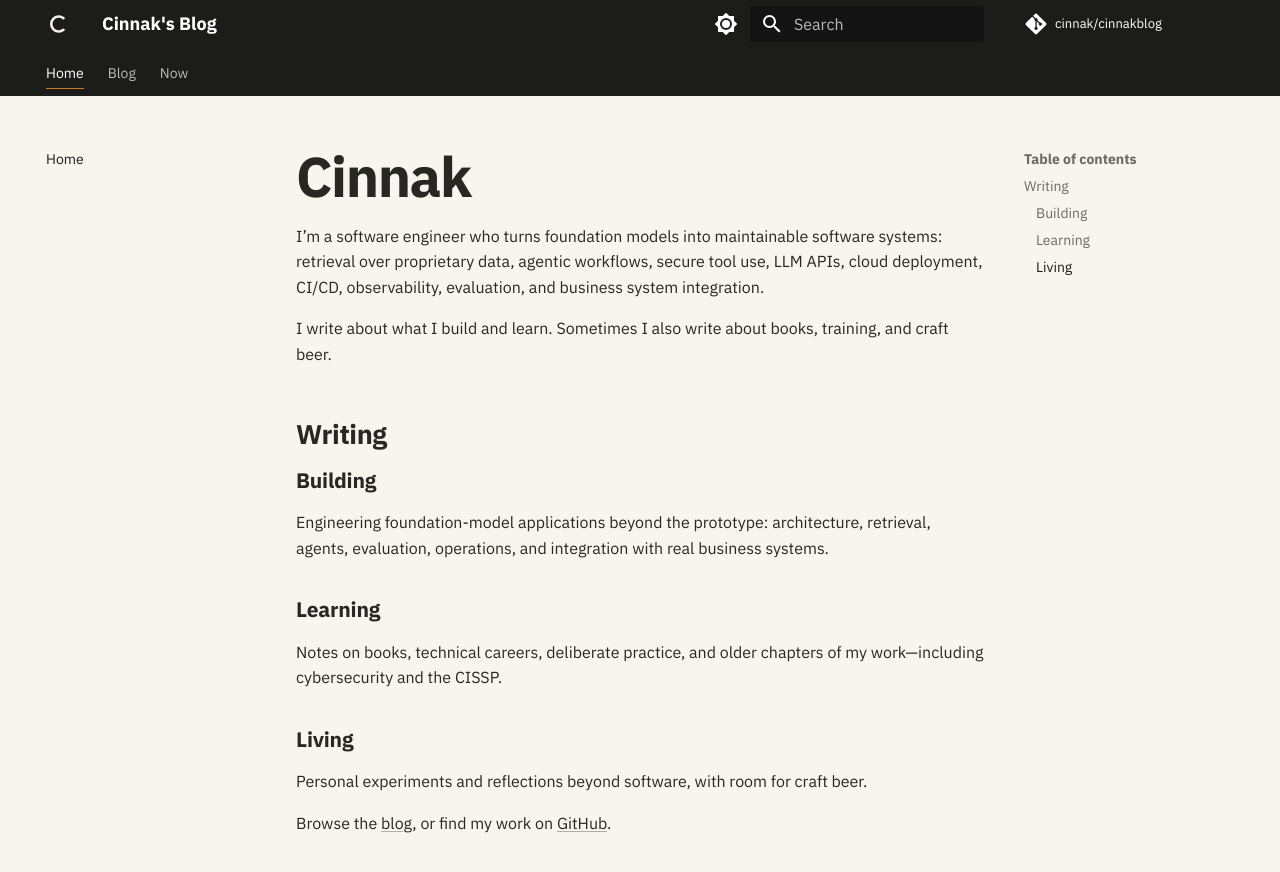
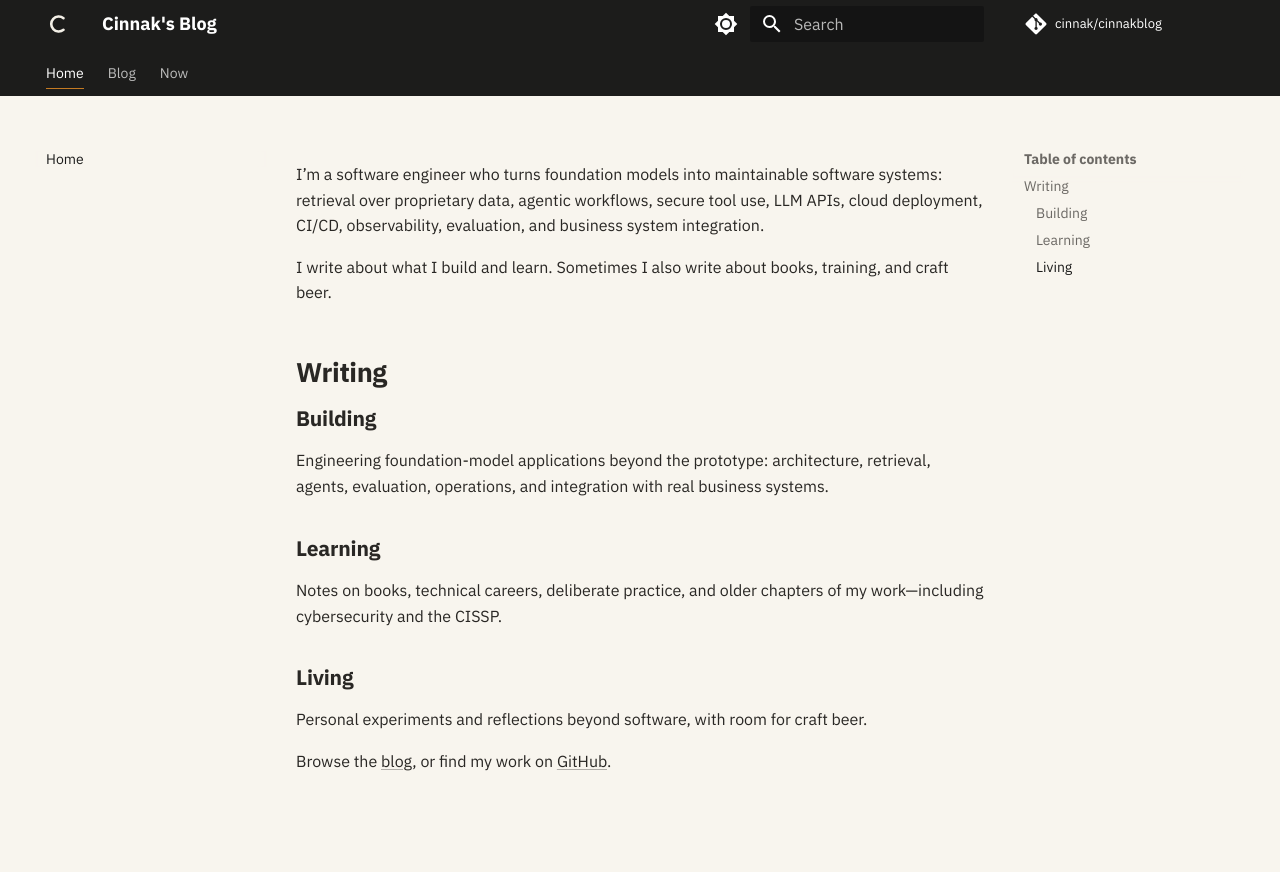
Before and after one commit to cinnak/cinnakblog, an MkDocs documentation site: the page built from docs/index.md, in a window 1280 px wide. Shown: the top 872 px of the page. Built offline with MkDocs 1.6.1 and Material for MkDocs 9.7.7, drawn with Linux system fonts in a browser that asks for light colours; comment, search, counter and statistics services are not loaded.

Commit message:
Hide redundant page titles

```diff
--- a/docs/index.md
+++ b/docs/index.md
@@ -1,4 +1,7 @@
-# Cinnak
+---
+hide:
+  - title
+---
 
 I’m a software engineer who turns foundation models into maintainable software systems: retrieval over proprietary data, agentic workflows, secure tool use, LLM APIs, cloud deployment, CI/CD, observability, evaluation, and business system integration.
 
--- a/docs/stylesheets/extra.css
+++ b/docs/stylesheets/extra.css
@@ -117,6 +117,18 @@
   outline-offset: 3px;
 }
 
+.visually-hidden {
+  position: absolute;
+  width: 1px;
+  height: 1px;
+  padding: 0;
+  margin: -1px;
+  overflow: hidden;
+  clip: rect(0, 0, 0, 0);
+  white-space: nowrap;
+  border: 0;
+}
+
 .now-page {
   --now-space-sm: 0.75rem;
   --now-space-md: 1.5rem;
--- /dev/null
+++ b/overrides/partials/content.html
@@ -0,0 +1,12 @@
+{% include "partials/tags.html" %}
+{% include "partials/actions.html" %}
+{% set title_hidden = page.meta and page.meta.hide and "title" in page.meta.hide %}
+{% if title_hidden %}
+  <h1 class="visually-hidden">{{ page.title | d(config.site_name, true) }}</h1>
+{% elif "\u003ch1" not in page.content %}
+  <h1>{{ page.title | d(config.site_name, true) }}</h1>
+{% endif %}
+{{ page.content }}
+{% include "partials/source-file.html" %}
+{% include "partials/feedback.html" %}
+{% include "partials/comments.html" %}
```
Also changed, not shown: docs/blog/index.md (+6 -1 lines), docs/now.md (+1 -2 lines).
